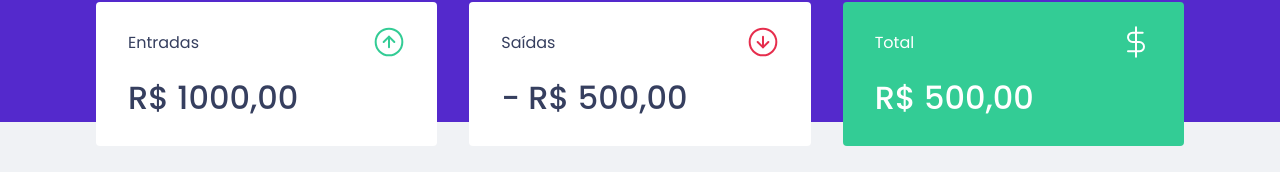
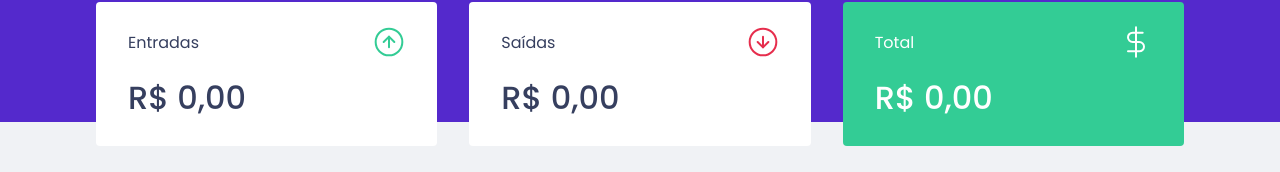
Before and after one commit to viniciusbls9/manager-balance, a React (Create React App) app: page / in a window 1280 px wide. Shown: the part 150-322 px from the top of the page. Built offline with nearby package versions, Linux system fonts and the light colour scheme; no server answers; what miragejs would draw is missing.

Commit message:
✨ feat: summary calculate on dashboard

```diff
--- a/src/App.tsx
+++ b/src/App.tsx
@@ -4,7 +4,7 @@ import { Dashboard } from './components/Dashboard';
 import { GlobalStyle } from './styles/global';
 import { useState } from 'react';
 import { NewTransactionModal } from './components/NewTransactionModal';
-import { TransactionProvider } from 'TransactionContext';
+import { TransactionProvider } from 'hooks/useTransactions';
 
 Modal.setAppElement('#root');
 
--- a/src/components/NewTransactionModal/index.tsx
+++ b/src/components/NewTransactionModal/index.tsx
@@ -1,11 +1,10 @@
-import React, { FormEvent, useState, useContext } from 'react';
+import { FormEvent, useState } from 'react';
 import Modal from 'react-modal';
 import incomeImg from '../../assets/income.svg';
 import outcomeImg from '../../assets/outcome.svg';
 import closeImg from '../../assets/close.svg';
-import { api } from '../../services/api';
+import { useTransactions } from 'hooks/useTransactions';
 import * as Styled from './styles';
-import { TransactionContext } from 'TransactionContext';
 
 interface NewTransactionModalProps {
   isOpen: boolean;
@@ -16,7 +15,7 @@ export function NewTransactionModal({
   isOpen,
   onRequestClose,
 }: NewTransactionModalProps) {
-  const { createTransaction } = useContext(TransactionContext);
+  const { createTransaction } = useTransactions();
 
   const [title, setTitle] = useState('');
   const [amount, setAmount] = useState(0);
--- a/src/components/Summary/index.tsx
+++ b/src/components/Summary/index.tsx
@@ -1,5 +1,5 @@
 import { useContext } from 'react';
-import { TransactionContext } from 'TransactionContext';
+import { useTransactions } from 'hooks/useTransactions';
 import incomeImg from '../../assets/income.svg';
 import outcomeImg from '../../assets/outcome.svg';
 import totalImg from '../../assets/total.svg';
@@ -7,7 +7,26 @@ import totalImg from '../../assets/total.svg';
 import * as Styled from './styles';
 
 export function Summary() {
-  const { transactions } = useContext(TransactionContext);
+  const { transactions } = useTransactions();
+
+  const summary = transactions.reduce(
+    (acc, transaction) => {
+      console.log(transaction);
+      if (transaction.type === 'deposit') {
+        acc.deposits += transaction.amount;
+        acc.total += transaction.amount;
+      } else {
+        acc.withdraws -= transaction.amount;
+        acc.total -= transaction.amount;
+      }
+      return acc;
+    },
+    {
+      deposits: 0,
+      withdraws: 0,
+      total: 0,
+    }
+  );
 
   return (
     <Styled.Container>
@@ -16,21 +35,36 @@ export function Summary() {
           <Styled.ParagraphCard>Entradas</Styled.ParagraphCard>
           <Styled.IconCard src={incomeImg} alt="Entradas" />
         </Styled.HeaderCard>
-        <Styled.ValueCard>R$ 1000,00</Styled.ValueCard>
+        <Styled.ValueCard>
+          {new Intl.NumberFormat('pt-BR', {
+            style: 'currency',
+            currency: 'BRL',
+          }).format(summary.deposits)}
+        </Styled.ValueCard>
       </Styled.CardSummary>
       <Styled.CardSummary>
         <Styled.HeaderCard>
           <Styled.ParagraphCard>Saídas</Styled.ParagraphCard>
           <Styled.IconCard src={outcomeImg} alt="Saídas" />
         </Styled.HeaderCard>
-        <Styled.ValueCard>- R$ 500,00</Styled.ValueCard>
+        <Styled.ValueCard>
+          {new Intl.NumberFormat('pt-BR', {
+            style: 'currency',
+            currency: 'BRL',
+          }).format(summary.withdraws)}
+        </Styled.ValueCard>
       </Styled.CardSummary>
       <Styled.CardSummary background="#33cc95" color="#fff">
         <Styled.HeaderCard>
           <Styled.ParagraphCard>Total</Styled.ParagraphCard>
           <Styled.IconCard src={totalImg} alt="Total" />
         </Styled.HeaderCard>
-        <Styled.ValueCard>R$ 500,00</Styled.ValueCard>
+        <Styled.ValueCard>
+          {new Intl.NumberFormat('pt-BR', {
+            style: 'currency',
+            currency: 'BRL',
+          }).format(summary.total)}
+        </Styled.ValueCard>
       </Styled.CardSummary>
     </Styled.Container>
   );
--- a/src/components/TransactionsTable/index.tsx
+++ b/src/components/TransactionsTable/index.tsx
@@ -1,9 +1,8 @@
-import { useContext } from 'react';
-import { TransactionContext } from 'TransactionContext';
+import { useTransactions } from 'hooks/useTransactions';
 import * as Styled from './styles';
 
 export function TransactionsTable() {
-  const { transactions } = useContext(TransactionContext);
+  const { transactions } = useTransactions();
 
   return (
     <Styled.Container>
--- a/src/TransactionContext.tsx
+++ b/src/hooks/useTransactions.tsx
@@ -1,4 +1,10 @@
-import { createContext, ReactNode, useEffect, useState } from 'react';
+import {
+  createContext,
+  ReactNode,
+  useContext,
+  useEffect,
+  useState,
+} from 'react';
 import { api } from 'services/api';
 
 interface TransactionProps {
@@ -21,7 +27,7 @@ interface TransactionsContextData {
   createTransaction: (transaction: TransactionInput) => Promise<void>;
 }
 
-export const TransactionContext = createContext<TransactionsContextData>(
+const TransactionContext = createContext<TransactionsContextData>(
   {} as TransactionsContextData
 );
 
@@ -50,3 +56,9 @@ export function TransactionProvider({ children }: TransactionProviderProps) {
     </TransactionContext.Provider>
   );
 }
+
+export function useTransactions() {
+  const context = useContext(TransactionContext);
+
+  return context;
+}
```
Also changed, not shown: src/components/Header/index.tsx (+5 -13 lines).
